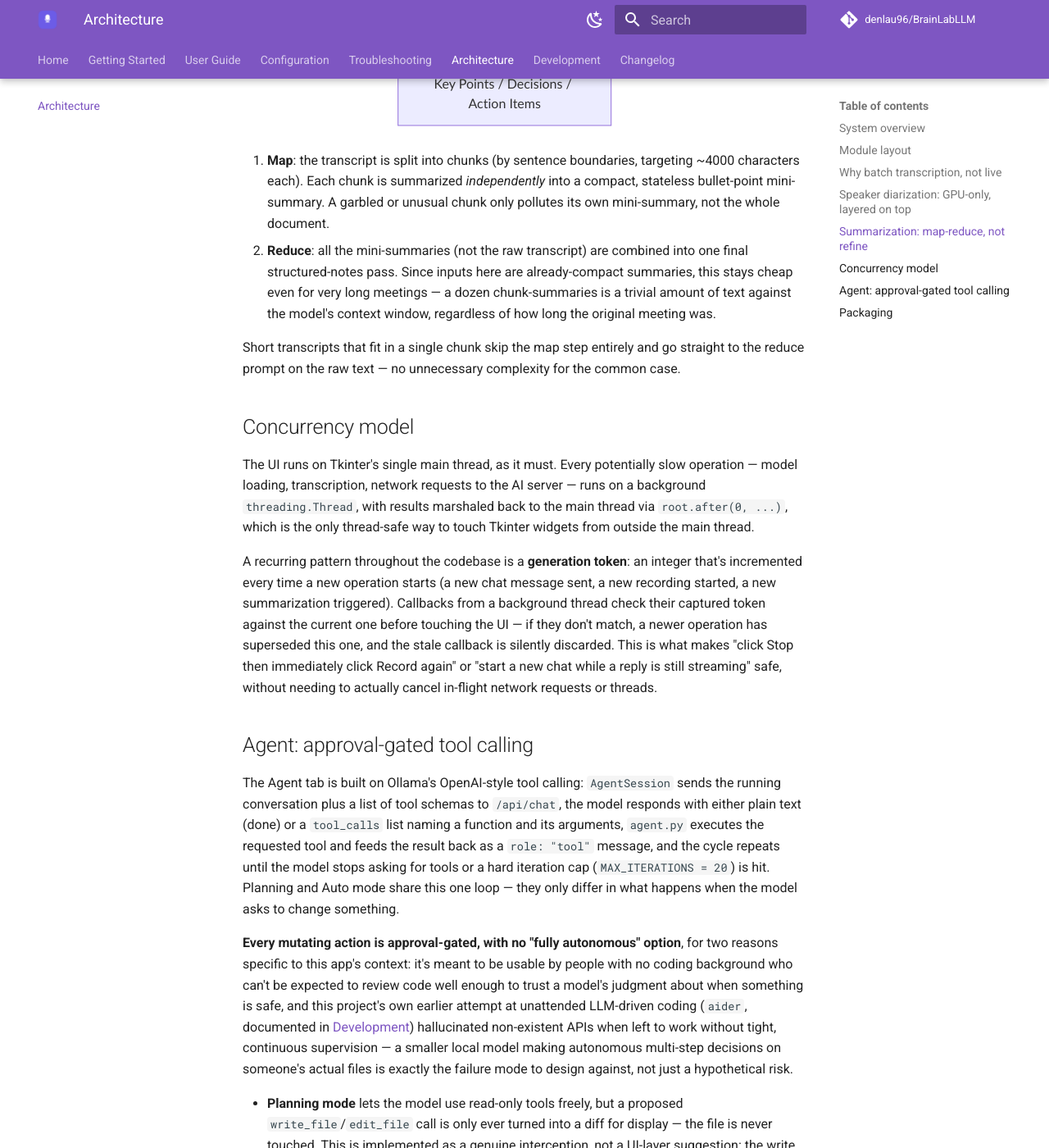
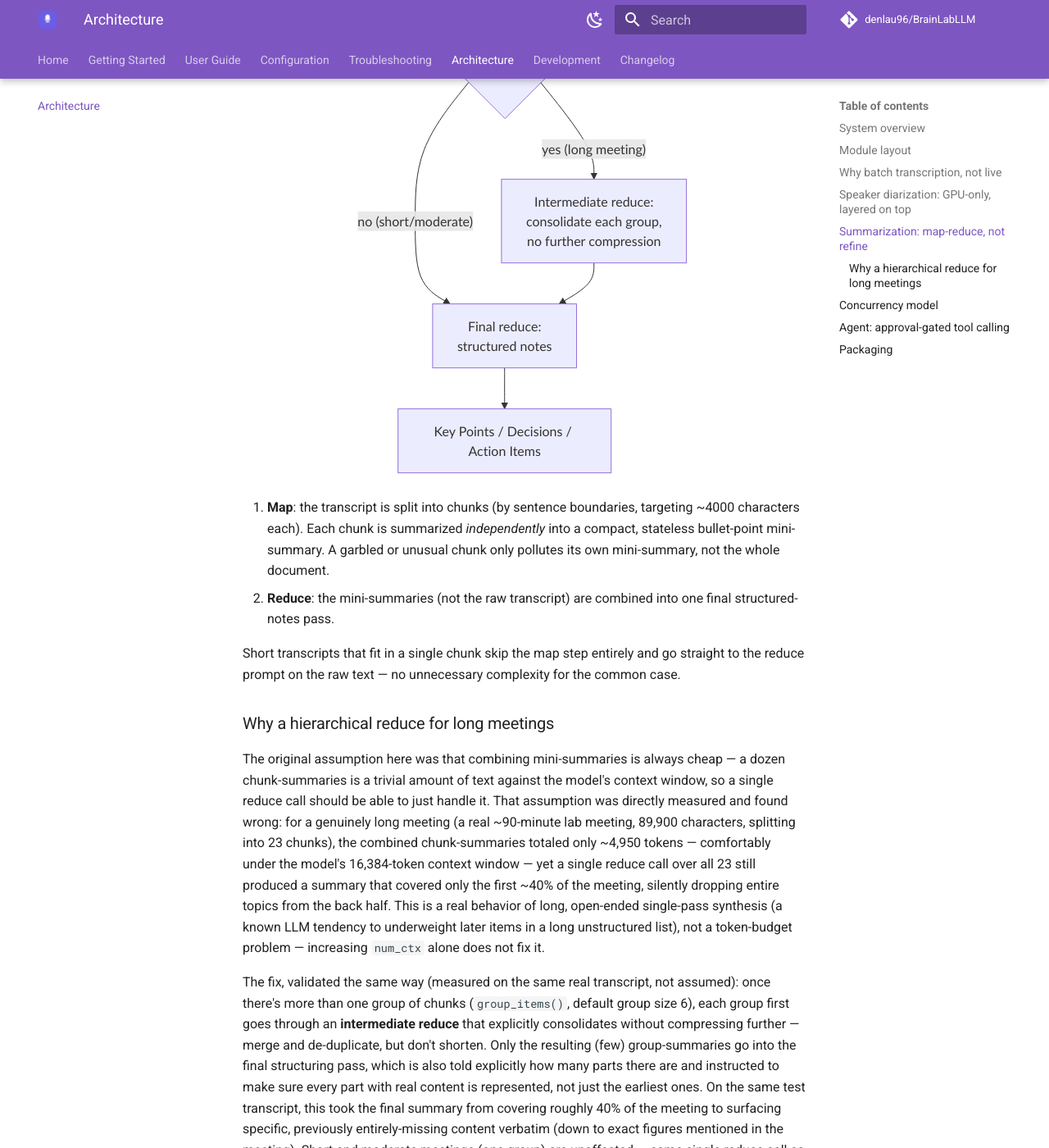
Before and after one commit to musallGroup/BrainLabLLM, an MkDocs documentation site: the page built from docs/architecture.md, in a window 1280 px wide and 1400 px high, scrolled down 3919 px. Shown: the whole window at 82% size. Built offline with MkDocs 1.6.1 and Material for MkDocs 9.7.7, drawn with Linux system fonts in a browser that asks for light colours; comment, search, counter and statistics services are not loaded; some of the changed text lies outside the part shown.

Commit message:
docs: explain the hierarchical-reduce fix for long meeting summaries
Extends the existing "Summarization: map-reduce, not refine" section
with the measured finding that motivated the hierarchical reduce (a
single-pass reduce over many chunk summaries drops later content even
when comfortably within the context window) and how the fix works,
matching that section's existing style of explaining trade-offs from
real evidence. Also updates the Meeting tab user guide's list of
status messages to include the new "Consolidating notes..." step
long meetings will show.

Co-Authored-By: Claude Sonnet 5 <noreply@anthropic.com>

````diff
--- a/docs/architecture.md
+++ b/docs/architecture.md
@@ -81,14 +81,25 @@ flowchart TD
     C1 --> M1["Mini-summary 1"]
     C2 --> M2["Mini-summary 2"]
     C3 --> M3["Mini-summary N"]
-    M1 & M2 & M3 --> R["Reduce:\ncombine into final notes"]
+    M1 & M2 & M3 --> G{"More than one\ngroup of chunks?"}
+    G -- "no (short/moderate)" --> R["Final reduce:\nstructured notes"]
+    G -- "yes (long meeting)" --> I["Intermediate reduce:\nconsolidate each group,\nno further compression"]
+    I --> R
     R --> OUT["Key Points / Decisions / Action Items"]
 ```
 
 1. **Map**: the transcript is split into chunks (by sentence boundaries, targeting ~4000 characters each). Each chunk is summarized *independently* into a compact, stateless bullet-point mini-summary. A garbled or unusual chunk only pollutes its own mini-summary, not the whole document.
-2. **Reduce**: all the mini-summaries (not the raw transcript) are combined into one final structured-notes pass. Since inputs here are already-compact summaries, this stays cheap even for very long meetings — a dozen chunk-summaries is a trivial amount of text against the model's context window, regardless of how long the original meeting was.
+2. **Reduce**: the mini-summaries (not the raw transcript) are combined into one final structured-notes pass.
 
 Short transcripts that fit in a single chunk skip the map step entirely and go straight to the reduce prompt on the raw text — no unnecessary complexity for the common case.
+
+### Why a hierarchical reduce for long meetings { #hierarchical-reduce }
+
+The original assumption here was that combining mini-summaries is always cheap — a dozen chunk-summaries is a trivial amount of text against the model's context window, so a single reduce call should be able to just handle it. That assumption was directly measured and found wrong: for a genuinely long meeting (a real ~90-minute lab meeting, 89,900 characters, splitting into 23 chunks), the combined chunk-summaries totaled only ~4,950 tokens — comfortably under the model's 16,384-token context window — yet a single reduce call over all 23 still produced a summary that covered only the first ~40% of the meeting, silently dropping entire topics from the back half. This is a real behavior of long, open-ended single-pass synthesis (a known LLM tendency to underweight later items in a long unstructured list), not a token-budget problem — increasing `num_ctx` alone does not fix it.
+
+The fix, validated the same way (measured on the same real transcript, not assumed): once there's more than one group of chunks (`group_items()`, default group size 6), each group first goes through an **intermediate reduce** that explicitly consolidates without compressing further — merge and de-duplicate, but don't shorten. Only the resulting (few) group-summaries go into the final structuring pass, which is also told explicitly how many parts there are and instructed to make sure every part with real content is represented, not just the earliest ones. On the same test transcript, this took the final summary from covering roughly 40% of the meeting to surfacing specific, previously entirely-missing content verbatim (down to exact figures mentioned in the meeting). Short and moderate meetings (one group) are unaffected — same single reduce call as before, just with the added numbering/coverage instruction.
+
+Summarization calls also now pass `num_ctx` explicitly (`main.py`'s `SUMMARY_NUM_CTX`) rather than relying on the Ollama server's Modelfile default — not the cause of the bug above, but a real gap: behavior was previously silently dependent on server-side configuration that could change.
 
 ## Concurrency model
 
--- a/docs/user-guide/meetings.md
+++ b/docs/user-guide/meetings.md
@@ -55,4 +55,4 @@ You can click **Summarize** again at any time to regenerate the notes (for examp
 
 - The **timer** shows elapsed recording time.
 - **Whisper: GPU** or **Whisper: CPU**, shown once the first transcription starts, tells you which one is doing the work. GPU is used automatically when available; this is purely informational.
-- The status text on the right of the toolbar reflects what's currently happening (*Loading model...*, *Recording*, *Transcribing...*, *Summarizing part 2/5...*, *Done*, or an error message if something went wrong).
+- The status text on the right of the toolbar reflects what's currently happening (*Loading model...*, *Recording*, *Transcribing...*, *Summarizing part 2/5...*, *Consolidating notes 1/4...* for especially long meetings, *Generating final notes...*, *Done*, or an error message if something went wrong).
````
